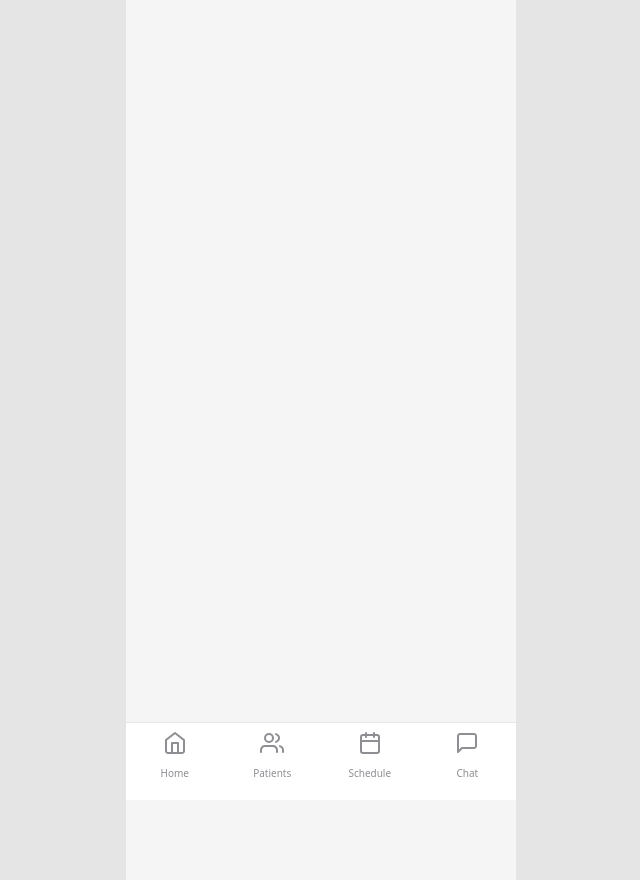
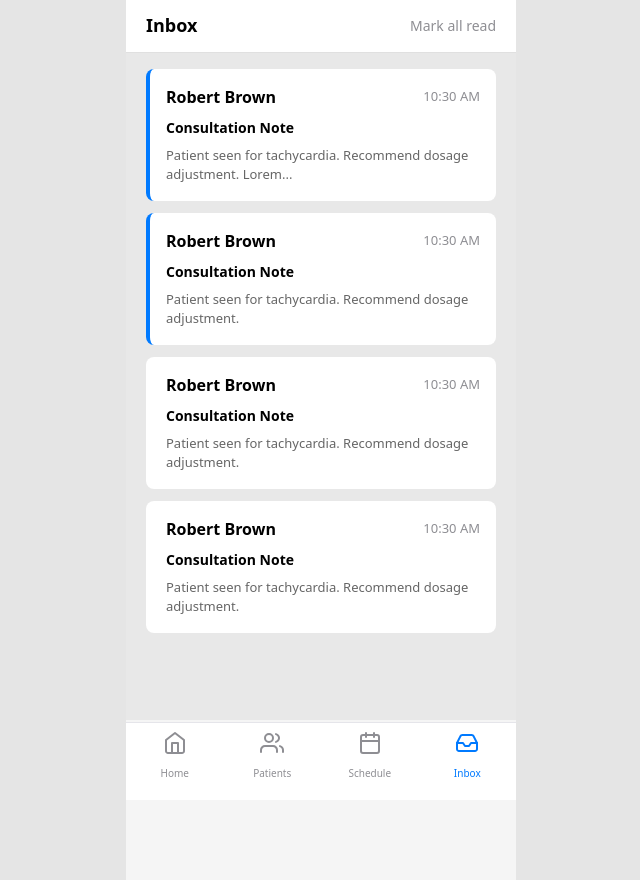
Before and after one commit to kateyang1998/novalab-oscar-mobile-pro, a React (Vite) app: page /inbox in a window 1280 px wide. Shown: the whole page, without its empty margins (319-959 px from the left). Built offline with nearby package versions, Linux system fonts and the light colour scheme.

Commit message:
add: implement ui components to Inbox screen, changed the bottom nav bar inbox icon

```diff
--- a/src/App.jsx
+++ b/src/App.jsx
@@ -2,7 +2,7 @@ import { Routes, Route, useLocation, Navigate } from "react-router-dom";
 import HomeScreen from "./screens/HomeScreen";
 import PatientsScreen from "./screens/PatientsScreen";
 import ScheduleScreen from "./screens/ScheduleScreen";
-import ChatScreen from "./screens/ChatScreen";
+import InboxScreen from "./screens/InboxScreen";
 import SplashScreen from "./screens/SplashScreen";
 import SignInScreen from "./screens/SignInScreen";
 import NotificationsScreen from "./screens/NotificationsScreen";
@@ -48,7 +48,7 @@ function App() {
         <Route path="/home" element={<HomeScreen />} />
         <Route path="/patients" element={<PatientsScreen />} />
         <Route path="/schedule" element={<ScheduleScreen />} />
-        <Route path="/chat" element={<ChatScreen />} />
+        <Route path="/inbox" element={<InboxScreen />} />
         <Route path="/notifications" element={<NotificationsScreen />} />
         <Route path="/profile" element={<ProfileScreen />} />
         <Route path="/settings" element={<SettingsScreen />} />
--- a/src/components/BottomTab.jsx
+++ b/src/components/BottomTab.jsx
@@ -132,10 +132,10 @@ const BottomTab = () => {
         </svg>
       ),
     },
-    // Chat tab
+    // Inbox tab
     {
-      name: "Chat",
-      path: "/chat",
+      name: "Inbox",
+      path: "/inbox",
       icon: (isActive) => (
         <svg
           width="24"
@@ -145,7 +145,14 @@ const BottomTab = () => {
           xmlns="http://www.w3.org/2000/svg"
         >
           <path
-            d="M21 15C21 15.5304 20.7893 16.0391 20.4142 16.4142C20.0391 16.7893 19.5304 17 19 17H7L3 21V5C3 4.46957 3.21071 3.96086 3.58579 3.58579C3.96086 3.21071 4.46957 3 5 3H19C19.5304 3 20.0391 3.21071 20.4142 3.58579C20.7893 3.96086 21 4.46957 21 5V15Z"
+            d="M22 12H16L14 15H10L8 12H2"
+            stroke={isActive ? "#007AFF" : "#8E8E93"}
+            strokeWidth="2"
+            strokeLinecap="round"
+            strokeLinejoin="round"
+          />
+          <path
+            d="M5.45 5.11L2 12V18C2 18.5304 2.21071 19.0391 2.58579 19.4142C2.96086 19.7893 3.46957 20 4 20H20C20.5304 20 21.0391 19.7893 21.4142 19.4142C21.7893 19.0391 22 18.5304 22 18V12L18.55 5.11C18.3844 4.77679 18.1292 4.49637 17.813 4.30028C17.4967 4.10419 17.1321 4.0002 16.76 4H7.24C6.86792 4.0002 6.50326 4.10419 6.18704 4.30028C5.87083 4.49637 5.61558 4.77679 5.45 5.11Z"
             stroke={isActive ? "#007AFF" : "#8E8E93"}
             strokeWidth="2"
             strokeLinecap="round"
--- a/src/screens/ChatScreen.jsx
+++ /dev/null
@@ -1,18 +0,0 @@
-const ChatScreen = () => {
-  return (
-    <div style={styles.container}>
-      <h1>Chat</h1>
-    </div>
-  );
-};
-
-const styles = {
-  container: {
-    padding: "20px",
-    display: "flex",
-    justifyContent: "center",
-    minHeight: "calc(100vh - 80px)",
-  },
-};
-
-export default ChatScreen;
--- /dev/null
+++ b/src/screens/InboxScreen.jsx
@@ -0,0 +1,243 @@
+import { useState, useEffect } from "react";
+
+/**
+ * Inbox Screen Component
+ * Displays a list of messages with expand/collapse functionality
+ * Shows unread messages with a blue left border
+ * Supports marking all messages as read
+ */
+const InboxScreen = () => {
+  const [messages, setMessages] = useState([]);
+  const [expandedMessageId, setExpandedMessageId] = useState(null);
+  const [loading, setLoading] = useState(true);
+
+  // Fetch messages when component mounts
+  useEffect(() => {
+    // TODO: Replace this with actual data
+    const fetchMessages = async () => {
+      setLoading(true);
+
+      // Simulate network delay
+      await new Promise((resolve) => setTimeout(resolve, 500));
+
+      // Sample messages data - will be replaced with dynamic data (API call)
+      const mockMessages = [
+        {
+          id: "1",
+          sender: "Robert Brown",
+          subject: "Consultation Note",
+          preview: "Patient seen for tachycardia. Recommend dosage adjustment. Lorem...",
+          fullContent:
+            "Patient seen for tachycardia. Recommend dosage adjustment. Lorem ipsum dolor sit amet, consectetur adipiscing elit, sed do eiusmod tempor incididunt ut labore et dolore magna aliqua. Ut enim ad minim veniam, quis nostrud exercitation ullamco laboris nisi ut aliquip ex ea commodo consequat. Duis aute irure dolor in reprehenderit in voluptate velit esse cillum dolore eu fugiat nulla pariatur. Excepteur sint occaecat cupidatat non proident, sunt in culpa qui officia deserunt mollit anim id est laborum.",
+          time: "10:30 AM",
+          isRead: false,
+        },
+        {
+          id: "2",
+          sender: "Robert Brown",
+          subject: "Consultation Note",
+          preview: "Patient seen for tachycardia. Recommend dosage adjustment.",
+          fullContent:
+            "Patient seen for tachycardia. Recommend dosage adjustment. Complete follow-up examination scheduled for next week.",
+          time: "10:30 AM",
+          isRead: false,
+        },
+        {
+          id: "3",
+          sender: "Robert Brown",
+          subject: "Consultation Note",
+          preview: "Patient seen for tachycardia. Recommend dosage adjustment.",
+          fullContent:
+            "Patient seen for tachycardia. Recommend dosage adjustment. Blood pressure is stable.",
+          time: "10:30 AM",
+          isRead: true,
+        },
+        {
+          id: "4",
+          sender: "Robert Brown",
+          subject: "Consultation Note",
+          preview: "Patient seen for tachycardia. Recommend dosage adjustment.",
+          fullContent:
+            "Patient seen for tachycardia. Recommend dosage adjustment. Patient responded well to treatment.",
+          time: "10:30 AM",
+          isRead: true,
+        },
+      ];
+
+      setMessages(mockMessages);
+      setLoading(false);
+    };
+
+    fetchMessages();
+  }, []);
+
+  const handleMessageClick = (messageId) => {
+    // Toggle expand/collapse
+    if (expandedMessageId === messageId) {
+      setExpandedMessageId(null);
+    } else {
+      setExpandedMessageId(messageId);
+      // Mark message as read when expanded
+      setMessages((prev) =>
+        prev.map((msg) =>
+          msg.id === messageId ? { ...msg, isRead: true } : msg
+        )
+      );
+    }
+  };
+
+  const handleMarkAllRead = () => {
+    setMessages((prev) => prev.map((msg) => ({ ...msg, isRead: true })));
+  };
+
+  if (loading) {
+    return (
+      <div style={styles.container}>
+        <div style={styles.loadingContainer}>
+          <p style={styles.loadingText}>Loading messages...</p>
+        </div>
+      </div>
+    );
+  }
+
+  return (
+    <div style={styles.container}>
+      {/* Header */}
+      <div style={styles.header}>
+        <h1 style={styles.title}>Inbox</h1>
+        <button style={styles.markAllReadButton} onClick={handleMarkAllRead}>
+          Mark all read
+        </button>
+      </div>
+
+      {/* Messages List */}
+      <div style={styles.messagesList}>
+        {messages.length === 0 ? (
+          <div style={styles.emptyContainer}>
+            <p style={styles.emptyText}>No messages</p>
+          </div>
+        ) : (
+          messages.map((message) => {
+            const isExpanded = expandedMessageId === message.id;
+            return (
+              <div
+                key={message.id}
+                style={{
+                  ...styles.messageCard,
+                  ...(message.isRead ? {} : styles.unreadMessage),
+                }}
+                onClick={() => handleMessageClick(message.id)}
+              >
+                <div style={styles.messageHeader}>
+                  <h3 style={styles.messageSender}>{message.sender}</h3>
+                  <span style={styles.messageTime}>{message.time}</span>
+                </div>
+                <p style={styles.messageSubject}>{message.subject}</p>
+                <p style={styles.messageContent}>
+                  {isExpanded ? message.fullContent : message.preview}
+                </p>
+              </div>
+            );
+          })
+        )}
+      </div>
+    </div>
+  );
+};
+
+const styles = {
+  container: {
+    backgroundColor: "#E8E8E8",
+    minHeight: "calc(100vh - 80px)",
+  },
+  header: {
+    backgroundColor: "#FFFFFF",
+    padding: "16px 20px",
+    display: "flex",
+    alignItems: "center",
+    justifyContent: "space-between",
+    borderBottom: "1px solid #E0E0E0",
+  },
+  title: {
+    fontSize: "18px",
+    fontWeight: "600",
+    color: "#000000",
+    margin: "0",
+  },
+  markAllReadButton: {
+    background: "none",
+    border: "none",
+    fontSize: "14px",
+    color: "#8E8E93",
+    cursor: "pointer",
+    padding: "0",
+  },
+  messagesList: {
+    padding: "16px 20px",
+    display: "flex",
+    flexDirection: "column",
+    gap: "12px",
+  },
+  messageCard: {
+    backgroundColor: "#FFFFFF",
+    borderRadius: "8px",
+    padding: "16px",
+    cursor: "pointer",
+    transition: "all 0.2s",
+    position: "relative",
+    borderLeft: "4px solid transparent",
+  },
+  unreadMessage: {
+    borderLeft: "4px solid #007AFF",
+  },
+  messageHeader: {
+    display: "flex",
+    justifyContent: "space-between",
+    alignItems: "center",
+    marginBottom: "8px",
+  },
+  messageSender: {
+    fontSize: "16px",
+    fontWeight: "700",
+    color: "#000000",
+    margin: "0",
+  },
+  messageTime: {
+    fontSize: "13px",
+    color: "#8E8E93",
+  },
+  messageSubject: {
+    fontSize: "14px",
+    fontWeight: "600",
+    color: "#000000",
+    margin: "0 0 8px 0",
+  },
+  messageContent: {
+    fontSize: "13px",
+    color: "#666666",
+    margin: "0",
+    lineHeight: "1.5",
+  },
+  loadingContainer: {
+    display: "flex",
+    justifyContent: "center",
+    alignItems: "center",
+    padding: "60px 20px",
+  },
+  loadingText: {
+    fontSize: "16px",
+    color: "#8E8E93",
+  },
+  emptyContainer: {
+    display: "flex",
+    justifyContent: "center",
+    alignItems: "center",
+    padding: "60px 20px",
+  },
+  emptyText: {
+    fontSize: "16px",
+    color: "#8E8E93",
+  },
+};
+
+export default InboxScreen;
```
